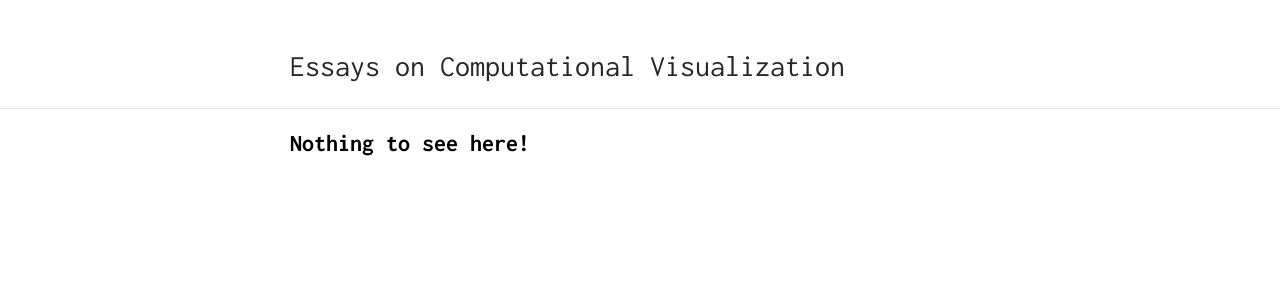
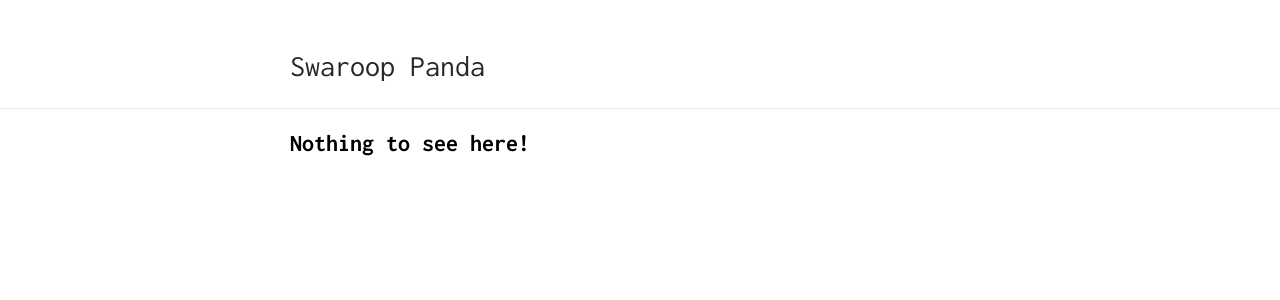
Before and after one commit to panda-swaroop/panda-swaroop.github.io, a Jekyll site: the page built from index.md, in a window 1280 px wide. Shown: the top 300 px of the page. Built offline with Jekyll 4.4.1, drawn with Linux system fonts in a browser that asks for light colours; our own code applies the rules of GitHub Pages for plain Markdown files.

Commit message:
Update _config.yml

```diff
--- a/_config.yml
+++ b/_config.yml
@@ -1,5 +1,5 @@
-title: Essays on Computational Visualization
-url: "https://essaysoncompviz.github.io/"
+title: Swaroop Panda
+url: "https://panda-swaroop.github.io/"
 baseurl: ""
 
 markdown: kramdown
```
